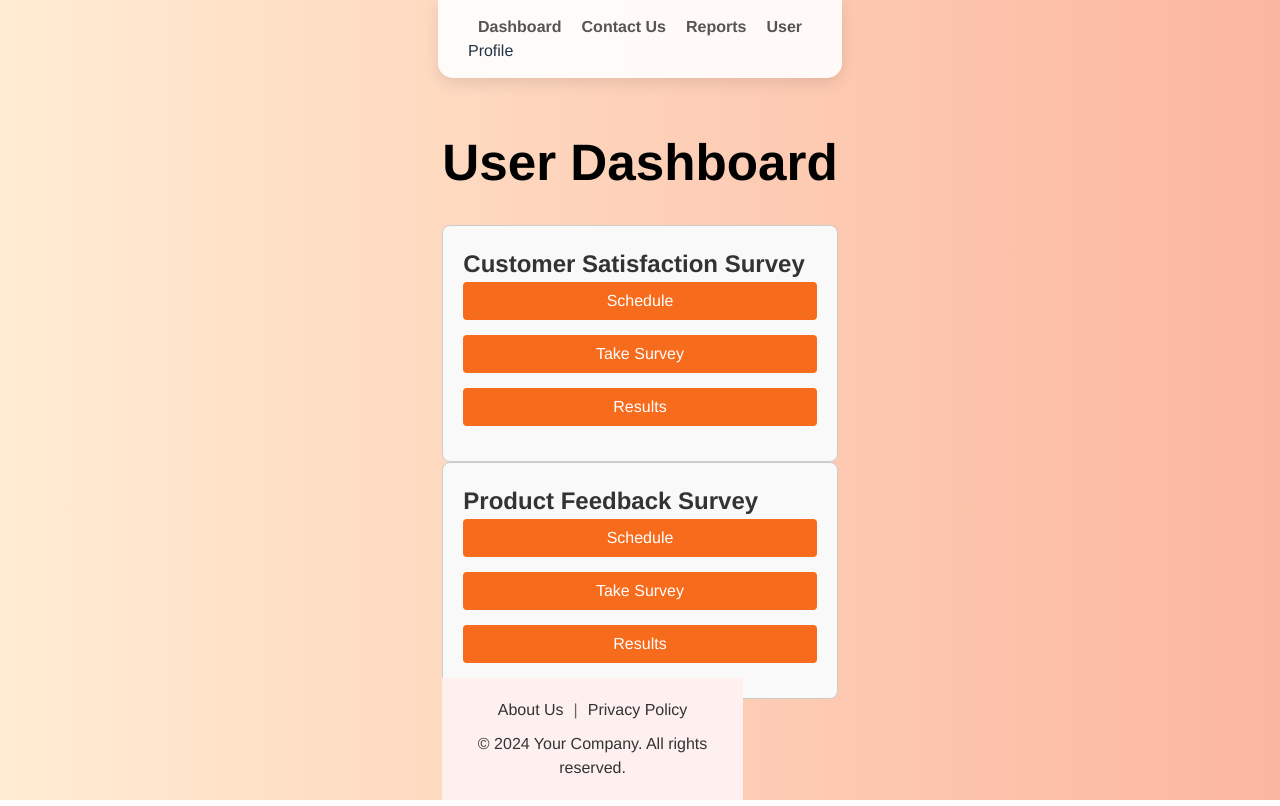
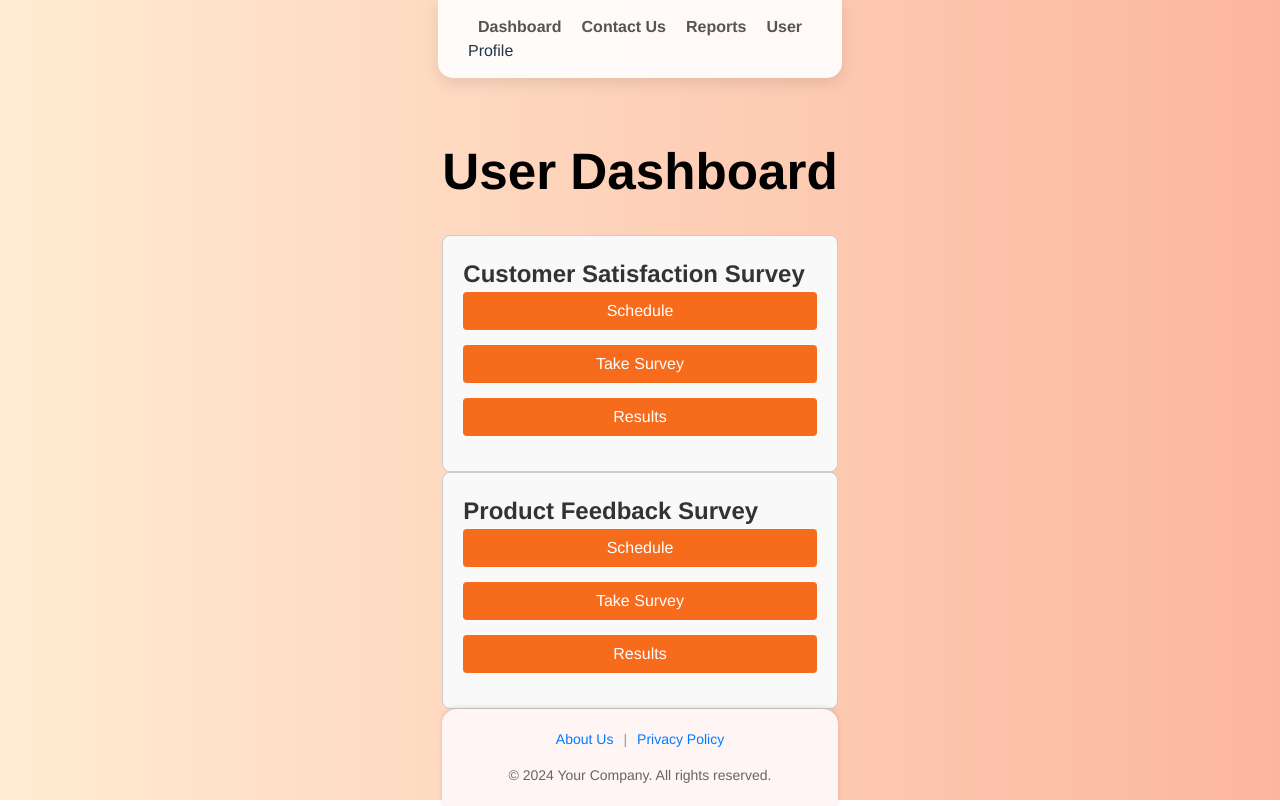
Before and after one commit to rahulmadishetty/SeetLabSurvey, a React (Vite) app in the folder WebFrontend/: page /dashboard in a window 1280 px wide. Built offline with nearby package versions, Linux system fonts and the light colour scheme.

Commit message:
Authentication Asthetic and Integration changes. Flow changes

```diff
--- a/WebFrontend/package.json
+++ b/WebFrontend/package.json
@@ -10,6 +10,7 @@
     "preview": "vite preview"
   },
   "dependencies": {
+    "axios": "^1.6.8",
     "react": "^18.2.0",
     "react-datepicker": "^6.8.0",
     "react-dom": "^18.2.0",
--- a/WebFrontend/src/App.jsx
+++ b/WebFrontend/src/App.jsx
@@ -16,7 +16,7 @@ function App() {
         <Routes>
           <Route path="/" element={<SignInForm />} />
           <Route path="/signup" element={<SignUpForm />} />
-          <Route path="/dashboard" element={<Dashboard role={userRole} />} />
+          <Route path="/dashboard" element={<Dashboard/>} />
           <Route path="/take-survey/:surveyId" element={<TakeSurvey />} />
           <Route path="/survey-results/:surveyId" element={<ReportPage />} />
         </Routes>
--- a/WebFrontend/src/Dashboard.jsx
+++ b/WebFrontend/src/Dashboard.jsx
@@ -1,14 +1,18 @@
 import React from 'react';
+import { useLocation } from 'react-router-dom';
 import Header from './components/common/Header';
 import Footer from './components/common/Footer';
 import UserDashboard from './user/UserDashboard';
 import AdminDashboard from './admin/AdminDashboard';
 
-const Dashboard = ({ role }) => {
+const Dashboard = () => {
+  const { state } = useLocation();  // Use location to retrieve state
+  const role = state?.role;  // Extract role from state
+
   return (
     <div>
       <Header user={role} />
-      <main>
+      <main style={{ marginTop: '150px' }}>
         {role === 'admin' ? <AdminDashboard /> : <UserDashboard />}
       </main>
       <Footer />
--- a/WebFrontend/src/components/SignInForm.jsx
+++ b/WebFrontend/src/components/SignInForm.jsx
@@ -1,15 +1,34 @@
 import React, { useState } from 'react';
+import axios from 'axios';
+import { useNavigate } from 'react-router-dom'; // For redirecting
 import AuthNavigation from './common/AuthNavigation';
-import '../styles.css'; // Ensure this is the correct path to your styles
+import '../styles.css';
 
 function SignInForm() {
   const [email, setEmail] = useState('');
   const [password, setPassword] = useState('');
   const [role, setRole] = useState('');
+  const [loading, setLoading] = useState(false);
+  const [error, setError] = useState('');
 
-  const handleSubmit = (event) => {
+  const navigate = useNavigate(); // Hook for navigation
+
+  const handleSubmit = async (event) => {
     event.preventDefault();
-    console.log('Signing in:', { email, password, role });
+    setLoading(true);
+    try {
+      const response = await axios.post('http://localhost:5000/api/auth/login', {
+        email,
+        password
+      });
+      setLoading(false);
+      // Assuming the response includes the role; otherwise, adjust as needed.
+      navigate('/dashboard', { state: { role } }); // Pass the role to the dashboard
+    } catch (err) {
+      setLoading(false);
+      setError('Failed to log in. Please check your credentials.');
+      console.error('Login error:', err);
+    }
   };
 
   return (
@@ -18,6 +37,7 @@ function SignInForm() {
       <div className="form-container">
         <form onSubmit={handleSubmit} className="form">
           <h2>Sign In</h2>
+          {error && <div className="error">{error}</div>}
           <label htmlFor="email">Email</label>
           <input type="email" id="email" value={email} onChange={e => setEmail(e.target.value)} required />
 
@@ -31,7 +51,7 @@ function SignInForm() {
             <option value="user">User</option>
           </select>
 
-          <button type="submit">Sign In</button>
+          <button type="submit" disabled={loading}>{loading ? 'Logging In...' : 'Sign In'}</button>
         </form>
       </div>
     </div>
--- a/WebFrontend/src/components/SignUpForm.jsx
+++ b/WebFrontend/src/components/SignUpForm.jsx
@@ -1,4 +1,6 @@
 import React, { useState } from 'react';
+import axios from 'axios';
+import { useNavigate } from 'react-router-dom'; // Import the useNavigate hook
 import AuthNavigation from './common/AuthNavigation';
 import '../styles.css'; // Ensure this is the correct path to your styles
 
@@ -7,14 +9,39 @@ function SignUpForm() {
   const [email, setEmail] = useState('');
   const [password, setPassword] = useState('');
   const [confirmPassword, setConfirmPassword] = useState('');
+  const [role, setRole] = useState('');
+  const [loading, setLoading] = useState(false);
+  const [error, setError] = useState('');
 
-  const handleSubmit = (event) => {
+  const navigate = useNavigate(); // Create an instance of useNavigate
+
+  const handleSubmit = async (event) => {
     event.preventDefault();
     if (password !== confirmPassword) {
       alert("Passwords don't match!");
       return;
     }
-    console.log('Signing up:', { name, email, password });
+    if (!role) {
+      alert("Please select a role!");
+      return;
+    }
+    try {
+      setLoading(true);
+      const response = await axios.post('http://localhost:5000/api/auth/register', {
+        name,
+        email,
+        password,
+        role // Include the role in the request
+      });
+      console.log('Registered:', response.data);
+      setLoading(false);
+      // Display alert and navigate on OK click
+      alert("Registration successful!", navigate('/dashboard', { state: { role } }));
+    } catch (err) {
+      setLoading(false);
+      setError(err.response?.data?.message || "An error occurred during registration.");
+      console.error('Registration error:', err);
+    }
   };
 
   return (
@@ -23,6 +50,7 @@ function SignUpForm() {
       <div className="form-container">
         <form onSubmit={handleSubmit} className="form">
           <h2>Sign Up</h2>
+          {error && <p className="error">{error}</p>}
           <label htmlFor="name">Name</label>
           <input type="text" id="name" value={name} onChange={e => setName(e.target.value)} required />
 
@@ -35,7 +63,14 @@ function SignUpForm() {
           <label htmlFor="confirmPassword">Confirm Password</label>
           <input type="password" id="confirmPassword" value={confirmPassword} onChange={e => setConfirmPassword(e.target.value)} required />
 
-          <button type="submit">Sign Up</button>
+          <label htmlFor="role">Role</label>
+          <select id="role" value={role} onChange={e => setRole(e.target.value)} required>
+            <option value="">Select Role</option>
+            <option value="admin">Admin</option>
+            <option value="user">User</option>
+          </select>
+
+          <button type="submit" disabled={loading}>{loading ? 'Signing Up...' : 'Sign Up'}</button>
         </form>
       </div>
     </div>
--- a/WebFrontend/src/components/common/Footer.css
+++ b/WebFrontend/src/components/common/Footer.css
@@ -1,46 +1,37 @@
-/* src/components/common/Footer.css */
+/* Assuming this is within Footer.css */
+
 .footer {
-    background-color: #fff0f0; /* Change this color to match your layout */
-    color: #333; /* Change this color to match your layout */
+  padding: 20px 0;
+  background-color: #fff5f5; /* Slightly different to distinguish from the page content */
+  color: #666;
+  font-size: 14px;
   text-align: center;
-    padding: 20px 0;
-    position: absolute;
-    bottom: 0;
+  box-shadow: 0 -2px 5px rgba(0,0,0,0.1); /* Soft shadow to lift the footer */
+  border-radius: 15px 15px 0 0 ;
 }
 
 .footer-content {
-    margin-bottom: 10px;
+  margin-bottom: 15px;
 }
 
 .footer-link {
-    margin: 0 10px;
-    color: #333; /* Change this color to match your layout */
+  color: #007bff; /* Example color for links */
   text-decoration: none;
+  padding: 0 10px;
+}
+
+.footer-link:hover {
+  text-decoration: underline; /* Indicates interactivity */
 }
 
 .footer-separator {
-    color: #666; /* Change this color to match your layout */
+  color: #999;
 }
 
-  .footer-container {
-    width: 80%;
-    margin: auto;
-  }
-
-  /* Ensures the footer doesn't overlap with content on small screens or with little content */
-  body, html {
-    height: 100%;
-  }
-
-  body {
+/* To ensure the footer is always at the bottom */
+.content {
+  min-height: calc(100vh - 120px); /* Adjust the 120px to account for header and footer height */
   display: flex;
   flex-direction: column;
+  justify-content: space-between;
 }
-
-  .content {
-    flex: 1 0 auto;
-  }
-
-  .footer {
-    flex-shrink: 0;
-  }
--- a/WebFrontend/src/user/UserDashboard.jsx
+++ b/WebFrontend/src/user/UserDashboard.jsx
@@ -43,7 +43,7 @@ const UserDashboard = () => {
           <h3>{survey.title}</h3>
           <button onClick={() => openSchedulePopup(survey.id)}>Schedule</button>
           <button onClick={() => takeSurvey(survey.id)}>Take Survey</button>
-          <button className="results-link" onClick={() => navigate(`/survey-results/${survey.id}`)}>Results</button>
+          <button onClick={() => navigate(`/survey-results/${survey.id}`)}>Results</button>
         </div>
       ))}
 
```
Also changed, not shown: 1 other file (tests, documents, lock files or other folders). Lines whose indentation alone changed are shown as unchanged.
